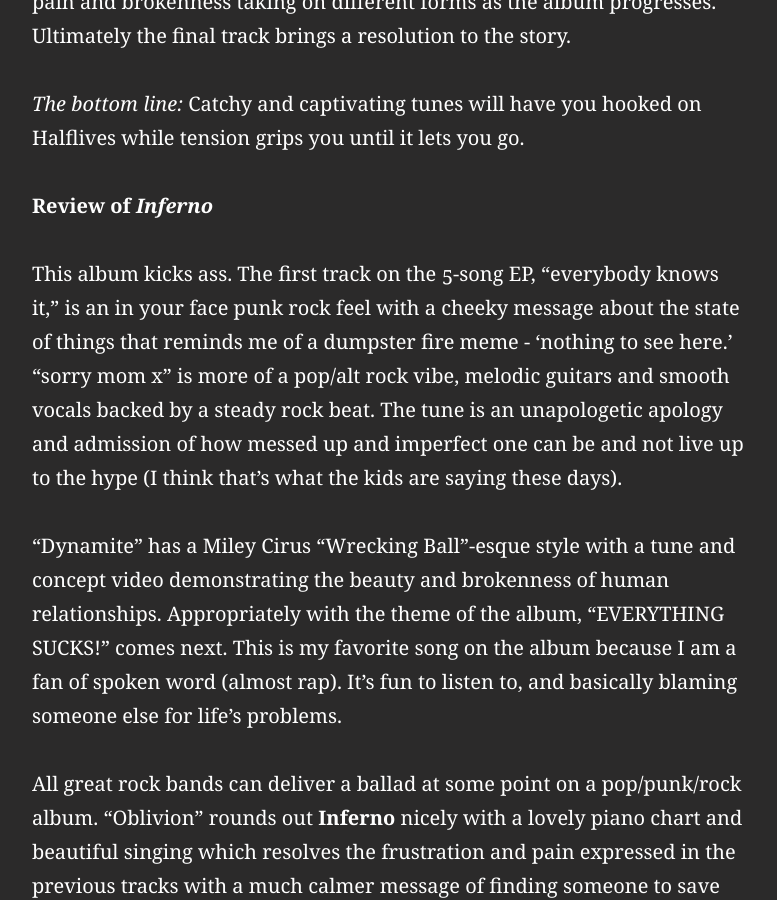
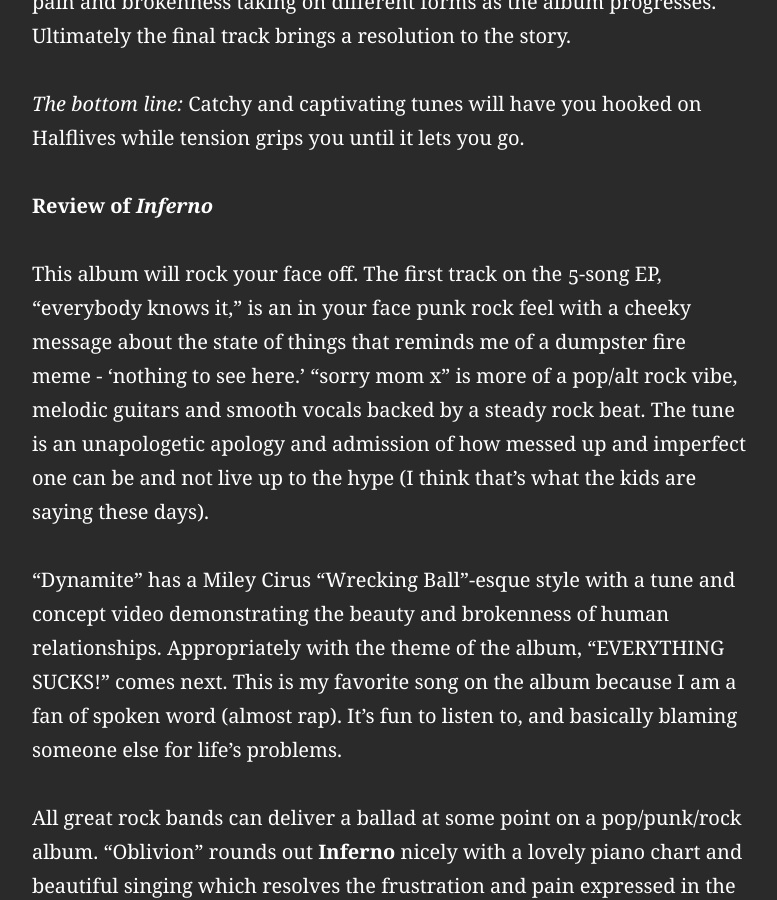
Before and after one commit to mdurlin/md-web-com, a Jekyll site: the page built from reviews.md, in a window 1280 px wide and 900 px high, scrolled down 1193 px. Shown: the whole window, without its empty margins (251-1028 px from the left). Built offline with Jekyll 4.4.1, drawn with Linux system fonts in a browser that asks for light colours.

Commit message:
Update words and add new review

```diff
--- a/reviewposts/halflivesReviewSpotlight.md
+++ b/reviewposts/halflivesReviewSpotlight.md
@@ -10,7 +10,7 @@
 
 **Review of _Inferno_**
 
-This album kicks ass. The first track on the 5-song EP, "everybody knows it," is an in your face punk rock feel with a cheeky message about the state of things that reminds me of a dumpster fire meme - 'nothing to see here.' "sorry mom x" is more of a pop/alt rock vibe, melodic guitars and smooth vocals backed by a steady rock beat. The tune is an unapologetic apology and admission of how messed up and imperfect one can be and not live up to the hype (I think that's what the kids are saying these days).
+This album will rock your face off. The first track on the 5-song EP, "everybody knows it," is an in your face punk rock feel with a cheeky message about the state of things that reminds me of a dumpster fire meme - 'nothing to see here.' "sorry mom x" is more of a pop/alt rock vibe, melodic guitars and smooth vocals backed by a steady rock beat. The tune is an unapologetic apology and admission of how messed up and imperfect one can be and not live up to the hype (I think that's what the kids are saying these days).
 
 "Dynamite" has a Miley Cirus "Wrecking Ball"-esque style with a tune and concept video demonstrating the beauty and brokenness of human relationships. Appropriately with the theme of the album, "EVERYTHING SUCKS!" comes next. This is my favorite song on the album because I am a fan of spoken word (almost rap). It's fun to listen to, and basically blaming someone else for life's problems.
 
```
Also changed, not shown: reviewposts/linkinparkfromzero.md (added, +33 -0 lines), 1 other file.
